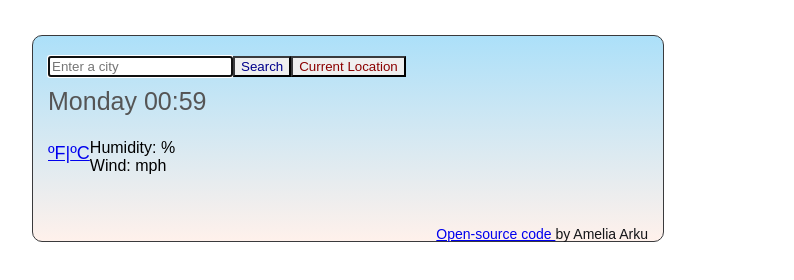
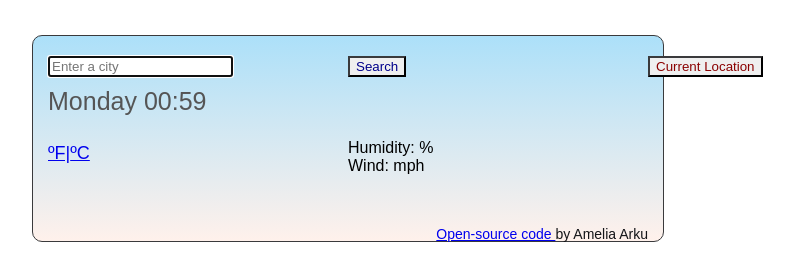
Before and after one commit to Anesiwa/Weather-app, a website built with Parcel: page index.html in a window 1280 px wide. Shown: the whole page, without its empty margins (292-1086 px from the left). Built offline with nearby package versions, Linux system fonts and the light colour scheme; no server answers.

Commit message:
Revised positioning

```diff
--- a/src/styles.css
+++ b/src/styles.css
@@ -76,3 +76,15 @@
   font-size: 14px;
   float: right;
 }
+.col-6 {
+  position: relative;
+  max-width: 60%;
+  flex: 0 0 50%;
+  width: 100%;
+}
+.col-3 {
+  position: relative;
+  max: width 50%;
+  flex: 0 0 50%;
+  width: 100%;
+}
```
